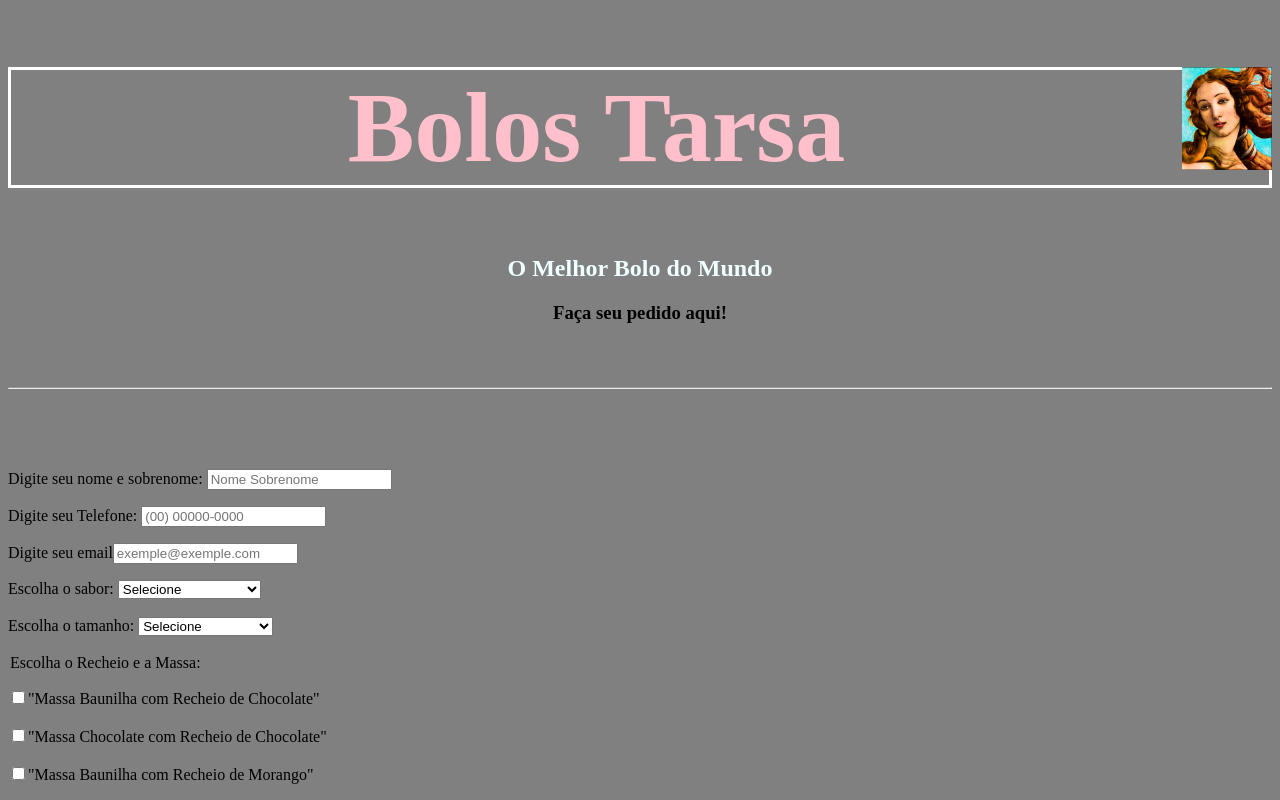
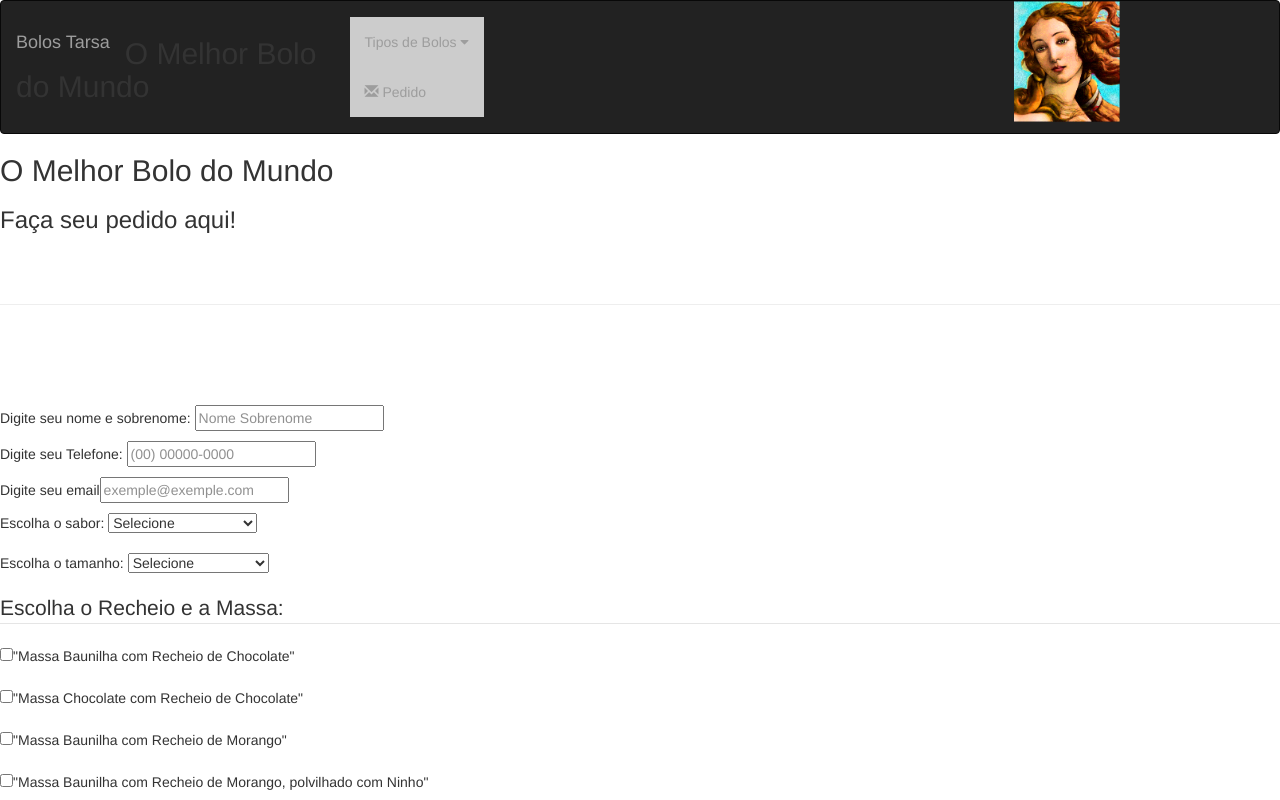
Before and after one commit to AlienneSilva/ProjetoLojaBolos, a plain HTML site: page Projeto.html in a window 1280 px wide. Shown: the top 800 px of the page. Drawn offline with nearby package versions, Linux system fonts and the light colour scheme.

Commit message:
Altera o estilo do site.

```diff
--- a/Projeto.html
+++ b/Projeto.html
@@ -1,20 +1,53 @@
 <!DOCTYPE html>
-<html>
+<html lang="pt-br">
 
 <head>
+    <meta charset="UTF-8">
+    <meta name="viewport" content="width=device-width, initial-scale=1.0">
+    <meta http-equiv="X-UA-Compatible" content="ie=edge">
+    <link rel="stylesheet" href="w3.css">
+    <link rel="stylesheet" href="https://www.w3schools.com/w3css/4/w3.css">
+    <link rel="stylesheet" href="https://maxcdn.bootstrapcdn.com/bootstrap/3.3.6/css/bootstrap.min.css">
+    <link rel="stylesheet" href="https://cdnjs.cloudflare.com/ajax/libs/font-awesome/4.7.0/css/font-awesome.min.css">
+    <script src="https://ajax.googleapis.com/ajax/libs/jquery/3.6.0/jquery.min.js"></script>
+    <script src="https://maxcdn.bootstrapcdn.com/bootstrap/3.4.1/js/bootstrap.min.js"></script>
+
     <title> Bolos Tarsa</title>
-    <link rel="stylesheet" type="text/css" href="estilo.css">
-
-    <div id="TALASSA.png">
-        <img src="TALASSA.png" align="right">
-    </div>
 
 </head>
 <meta http-equiv="Content-Type" content="text/html" charset="utf-8">
 
 <body>
+    <nav class="navbar navbar-inverse">
+        <div class="container-fluid w3-panel">
+            <div class="navbar-header">
+                <a class="navbar-brand" href="#home">Bolos Tarsa</a>
+                <h2>O Melhor Bolo do Mundo</h2>
+                <header class="w3-display-topright" id="home">
+                    <img src="TALASSA.png" class="w3-image" alt="talassa" style="width: 40%">
+                </header>
+            </div>
+            <!-- Deixando itens de navegação do lado direito e Escondendo em telas pequenas them on small screens -->
 
-    <h1>Bolos Tarsa</h1>
+                <ul class="nav navbar-nav">
+                    <li class="w3-dropdown-hover">
+                        <a class="w3-dropdown-hover" data-toggle="dropdown" href="#tipos">Tipos de Bolos
+                            <span class="fa fa-caret-down"></span></a>
+                        <ul class="dropdown-menu">
+                            <li><a href="#ch">Chocolate</a></li>
+                            <li><a href="#mg">Morango</a></li>
+                            <li><a href="#nm">Ninho com Morango/a></li>
+                            <li><a href="#brig">Brigadeiro</a></li>
+                    <div class="container-fluid">
+                        </ul>
+                        <ul class="nav navbar-nav">
+                            <li><a href="#contato"><span class="glyphicon glyphicon-envelope"> </span> Pedido</a></li>
+                        </ul>
+                    </div>
+        </div>
+    </nav>
+
+
     <h2>O Melhor Bolo do Mundo</h2>
     <h3>Faça seu pedido aqui!</h3>
     <br></br>
@@ -27,7 +60,8 @@
 
         Digite seu nome e sobrenome: <input type="text" id="nome" name="nome" placeholder="Nome Sobrenome" required>
         <p></p>
-        Digite seu Telefone: <input type="text" id="tel" name="tel" placeholder="(00) 00000-0000" maxlength="11" required>
+        Digite seu Telefone: <input type="text" id="tel" name="tel" placeholder="(00) 00000-0000" maxlength="11"
+            required>
         <p></p>
         Digite seu email<input type="email" name="_replyto" placeholder="exemple@exemple.com">
         <p></p>
@@ -50,12 +84,14 @@
         <legend>Escolha o Recheio e a Massa:</legend>
         <p></p>
 
-        <input type="checkbox" name="chocolate" value="chocolate">"Massa Baunilha com Recheio de Chocolate"<br></br>
+        <input type="checkbox" name="chocolate" value="chocolate">"Massa Baunilha com Recheio de
+        Chocolate"<br></br>
         <input type="checkbox" name="choco" value="choco">"Massa Chocolate com Recheio de Chocolate"<br></br>
         <input type="checkbox" name="morango" value="morango">"Massa Baunilha com Recheio de Morango"<br></br>
         <input type="checkbox" name="ninho" value="ninho">"Massa Baunilha com Recheio de Morango, polvilhado com
         Ninho"<br></br>
-        <input type="checkbox" name="brigadeiro" value="brigadeiro">"Massa Chocolate com Recheio de Brigadeiro"<br></br>
+        <input type="checkbox" name="brigadeiro" value="brigadeiro">"Massa Chocolate com Recheio de
+        Brigadeiro"<br></br>
         <div>
             Data de Retirada: <input id="date" type="date">
         </div>
```
